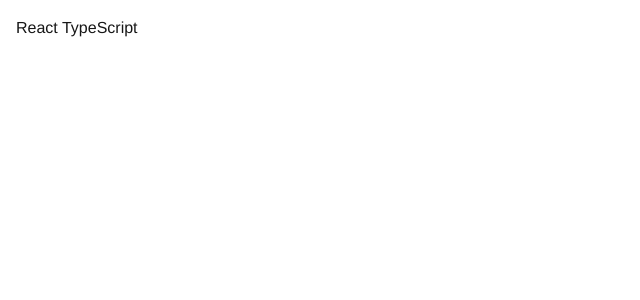
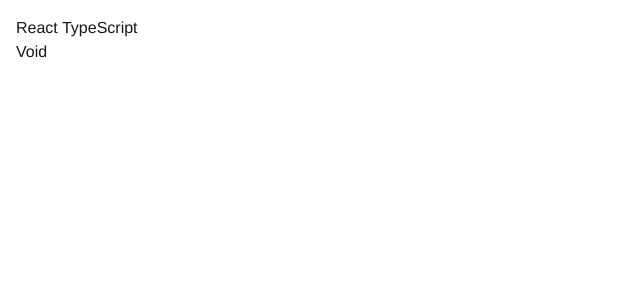
Before and after one commit to emanuelefavero/react-typescript, a Next.js app: page / in a window 1280 px wide. Shown: the top 300 px of the page, without its empty margins (0-640 px from the left). Built offline with nearby package versions, Linux system fonts and the light colour scheme.

Commit message:
add void

```diff
--- a/src/app/page.tsx
+++ b/src/app/page.tsx
@@ -1,7 +1,11 @@
+import Link from 'next/link'
+
 export default function Home() {
   return (
     <>
       <h1>React TypeScript</h1>
+
+      <Link href='/void'>Void</Link>
     </>
   )
 }
--- /dev/null
+++ b/src/app/void/page.tsx
@@ -0,0 +1,19 @@
+export default function Page() {
+  // * When a function does not return a value, use `void` as the return type instead of `undefined`
+  function log(): void {
+    console.log('Hello')
+  }
+  log()
+
+  // * TypeScript will also infer `void` as the return type so it is not necessary to explicitly define it
+  function log2() {
+    console.log('Hello')
+  }
+  log2()
+
+  return (
+    <>
+      <h1>Void</h1>
+    </>
+  )
+}
```
